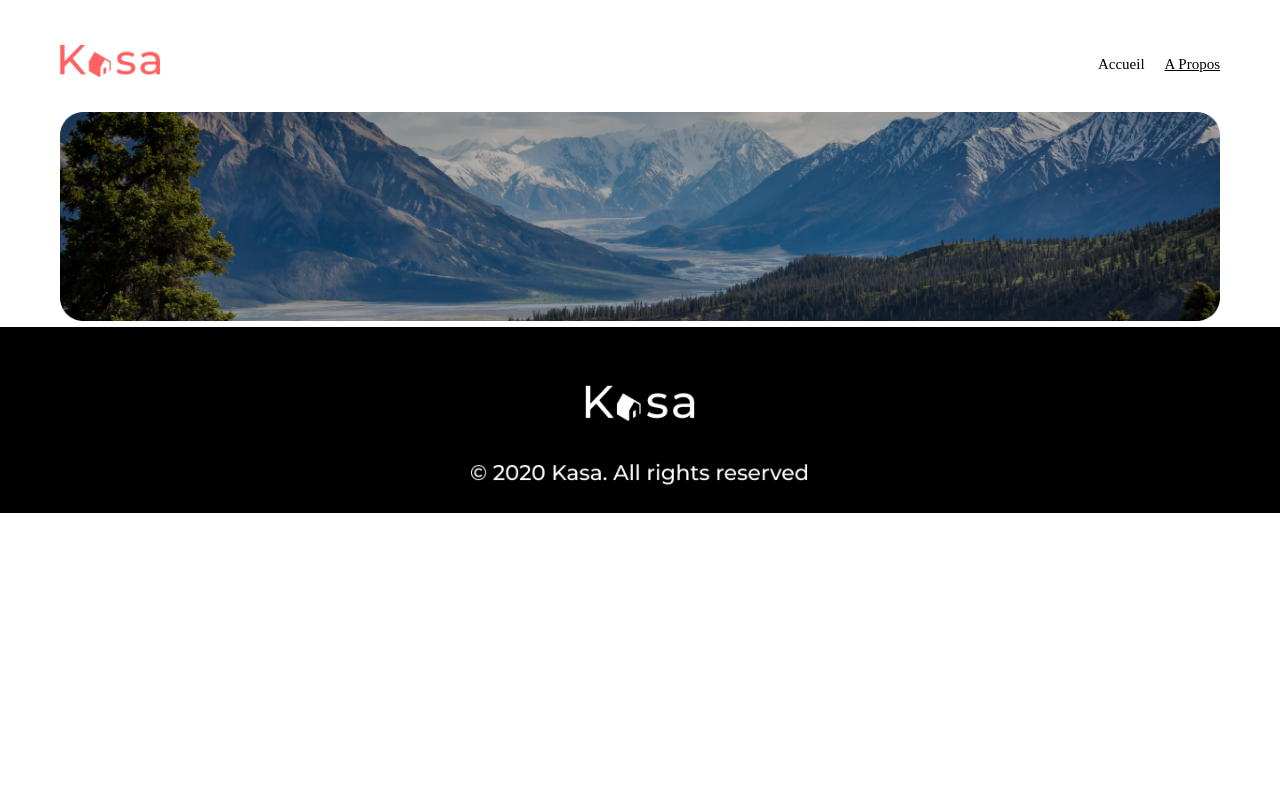
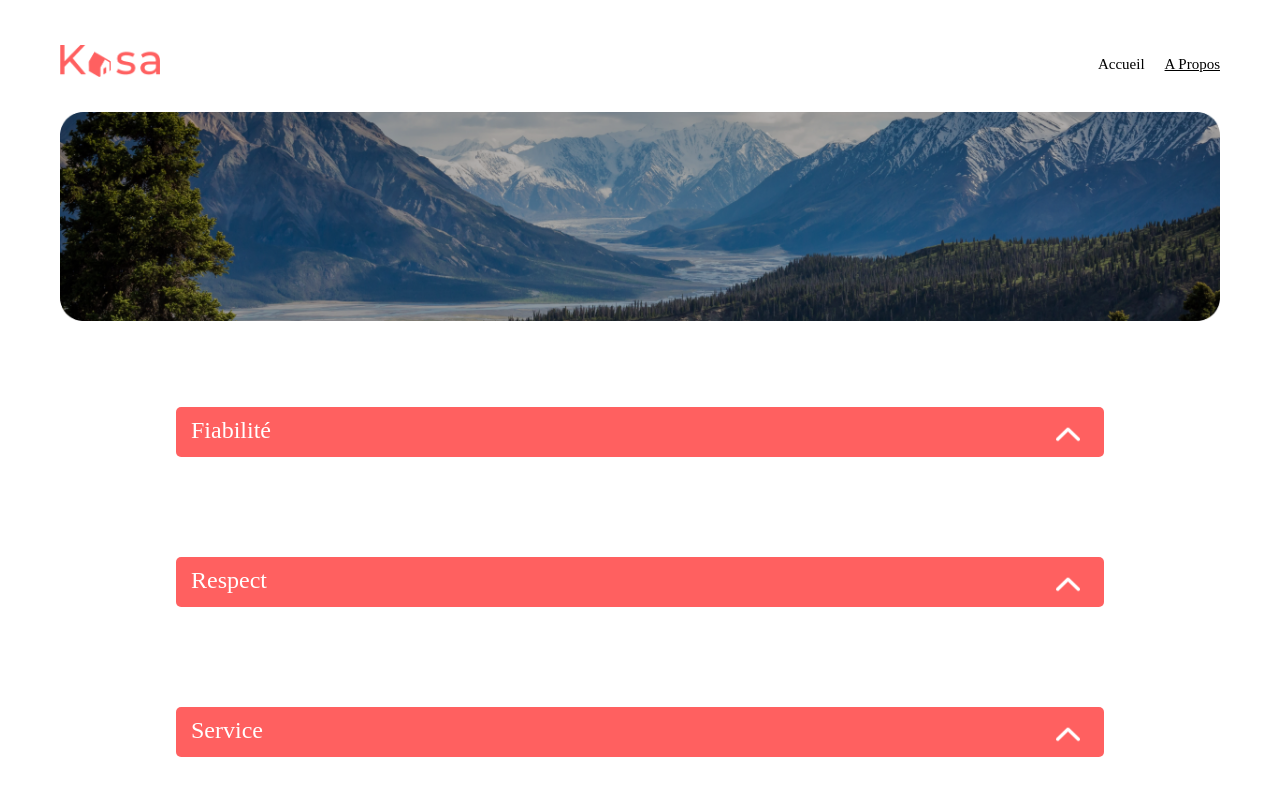
Before and after one commit to NatashaFinkel/Kasa, a React (Create React App) app: page /about in a window 1280 px wide. Shown: the top 800 px of the page. Built offline with nearby package versions, Linux system fonts and the light colour scheme.

Commit message:
Ajout du component Accordion à la page about

```diff
--- a/src/pages/About.jsx
+++ b/src/pages/About.jsx
@@ -1,10 +1,18 @@
 import React from "react";
 import AboutBanner from "../components/aboutBanner/AboutBanner";
+import Accordion from "../components/accordion/Accordion";
+import "../components/accordion/_accordion.scss";
 
 function About() {
   return (
     <div>
-      <AboutBanner />
+      <div>
+        <AboutBanner />
+      </div>
+
+      <div className="about-page-main-content">
+        <Accordion />
+      </div>
     </div>
   );
 }
```
